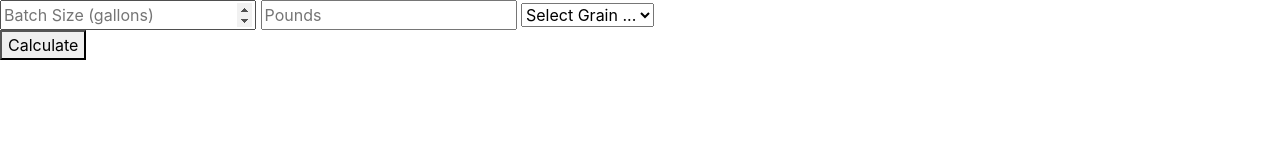
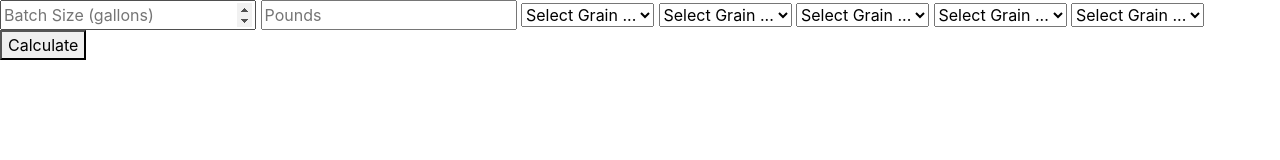
Before and after one commit to MelissaSSmith/SrmCalculator, a website: page src/index.html in a window 1280 px wide. Drawn offline with nearby package versions, Linux system fonts and the light colour scheme.

```diff
--- a/src/index.html
+++ b/src/index.html
@@ -18,6 +18,18 @@
       <select id="grain1">
         <option value="" disabled selected>Select Grain ...</option>
       </select>
+      <select id="grain2">
+        <option value="" disabled selected>Select Grain ...</option>
+      </select>
+      <select id="grain3">
+        <option value="" disabled selected>Select Grain ...</option>
+      </select>
+      <select id="grain4">
+        <option value="" disabled selected>Select Grain ...</option>
+      </select>
+      <select id="grain5">
+        <option value="" disabled selected>Select Grain ...</option>
+      </select>
     </div>
     <button type="button" id="calculate">Calculate</button>
     <div id="results">
```
Also changed, not shown: 2 other files.
